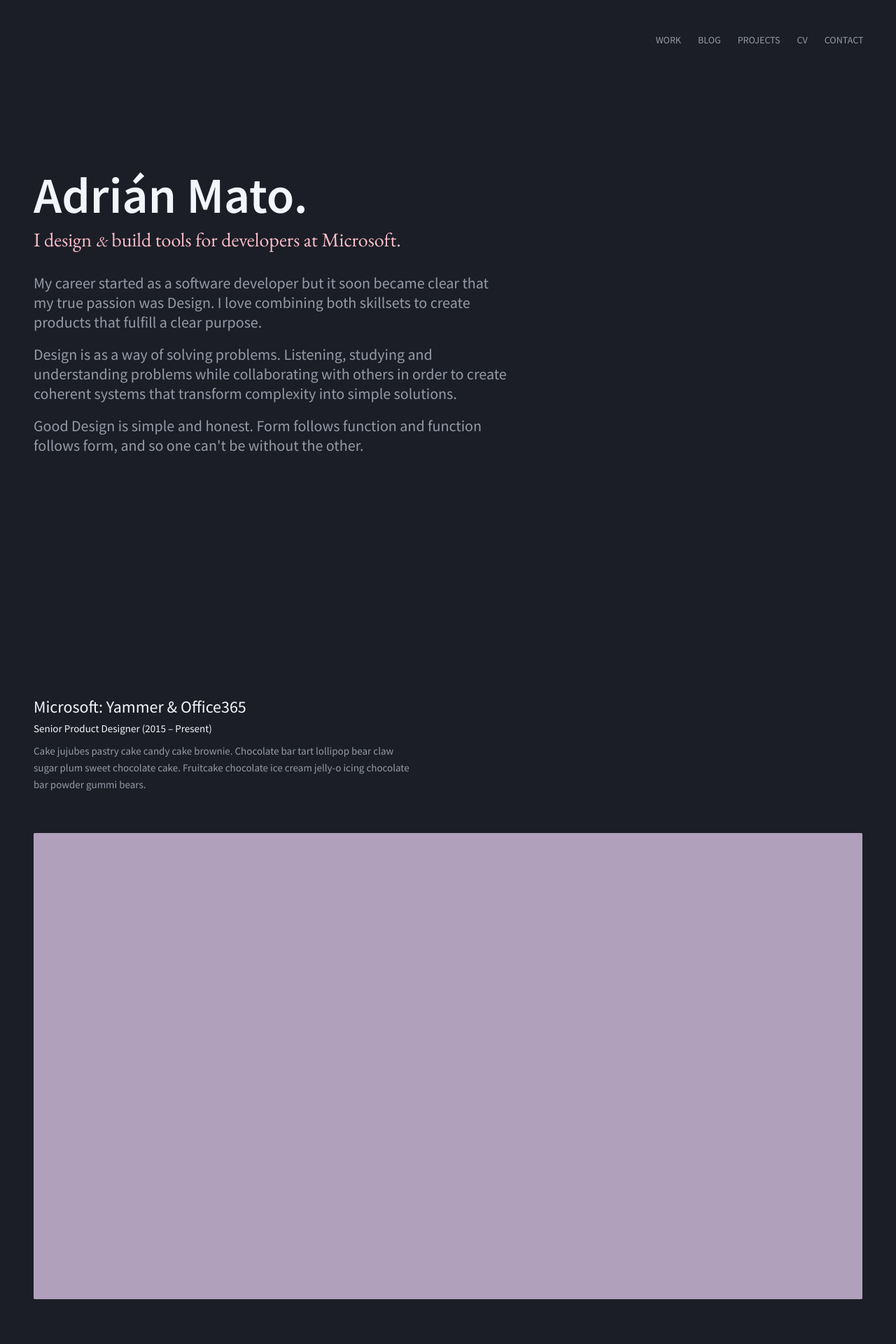
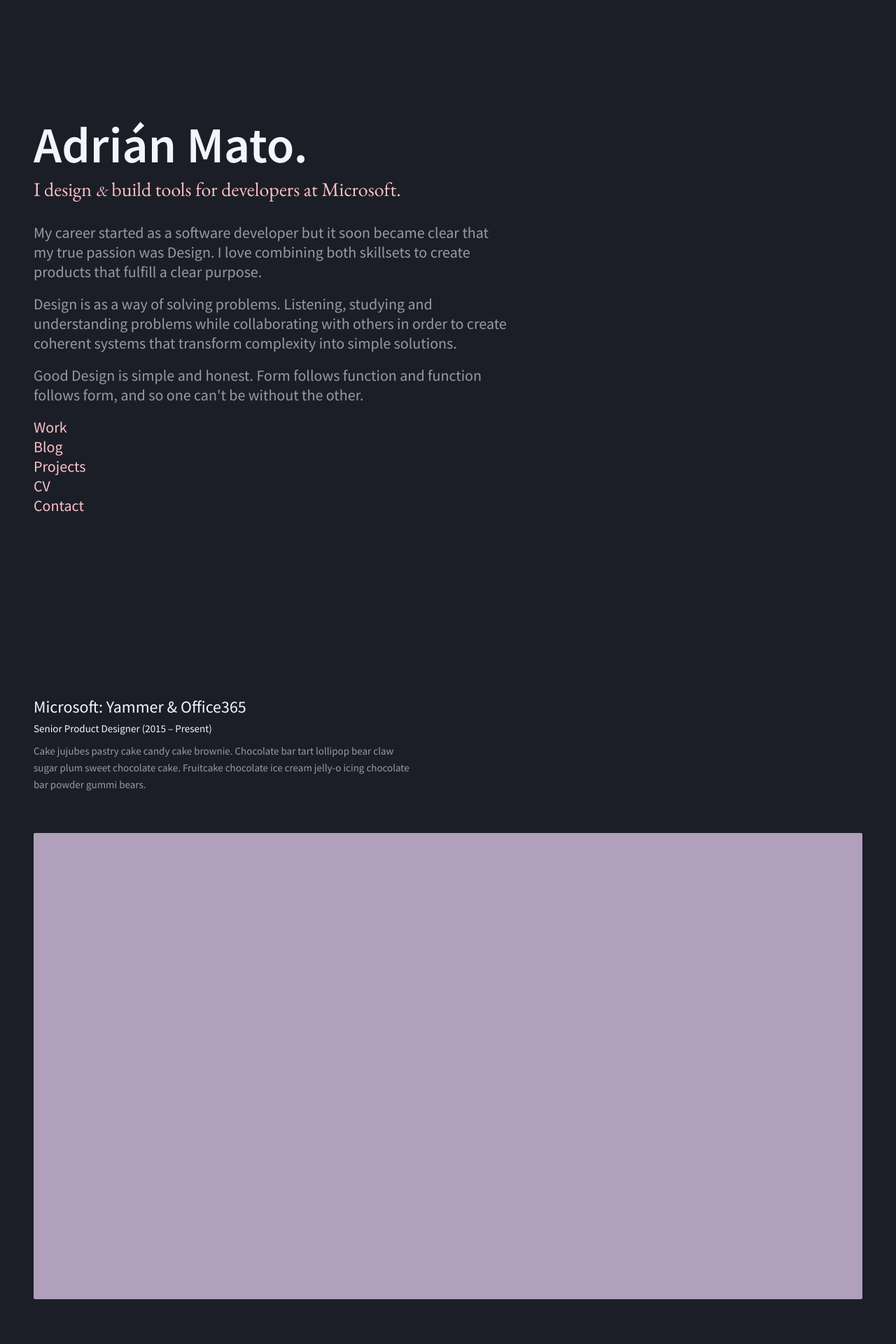
Before and after one commit to adrianmg/adrianmg.github.io, a Jekyll site: the page built from index.md, in a window 1280 px wide. Shown: the top 1920 px of the page at 70% size. Built offline with Jekyll 4.4.1, drawn with Linux system fonts in a browser that asks for light colours.

Commit message:
Updated navigation class name

```diff
--- a/_includes/navigation.html
+++ b/_includes/navigation.html
@@ -1,4 +1,4 @@
-<ul class="bio-intro-nav">
+<ul class="navigation">
   <li>
     <a href="#projects">Work</a>
   </li>
```
